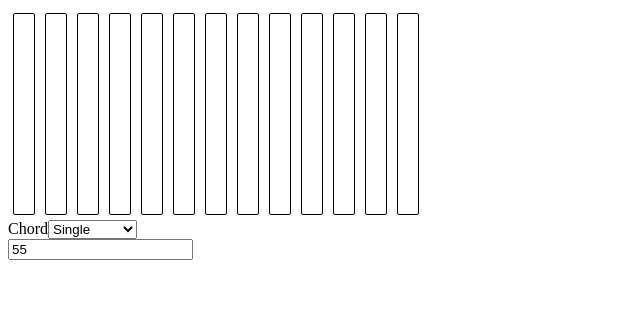
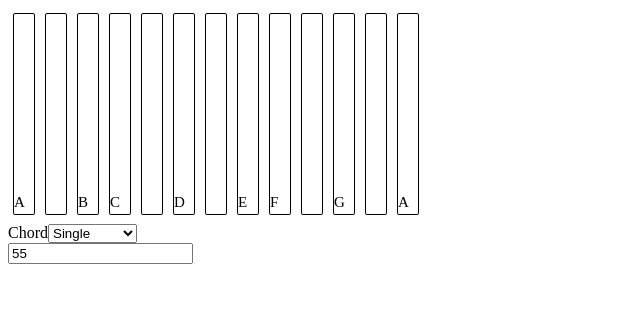
Before and after one commit to Joey152/human-music, an Angular app: page / in a window 1280 px wide. Shown: the top 310 px of the page, without its empty margins (0-640 px from the left). Built offline with nearby package versions, Linux system fonts and the light colour scheme.

Commit message:
Add labels to keys

```diff
--- a/src/app/component/piano/piano.component.css
+++ b/src/app/component/piano/piano.component.css
@@ -0,0 +1,3 @@
+.piano {
+  display: flex;
+}
--- a/src/app/component/piano/piano.component.html
+++ b/src/app/component/piano/piano.component.html
@@ -1,11 +1,13 @@
 <div class="piano">
   <hm-sound-button
     *ngFor="let note of notes; index as index"
+    [frequency]="webAudioService.note(note)"
     [pressed]="isPressed(index)"
     (mousedown)="play(note)"
     (mouseup)="stop(note)"
     (mouseleave)="stop(note)">
   </hm-sound-button>
+</div>
 <div class="chord-picker">
   <label for="chord">Chord</label>
   <select id="chord" [(ngModel)]="chord">
@@ -15,4 +17,3 @@
   </select>
 </div>
 <input [(ngModel)]="webAudioService.baseFrequency" name="baseFrequency">
-</div>
--- a/src/app/component/sound-button/sound-button.component.ts
+++ b/src/app/component/sound-button/sound-button.component.ts
@@ -7,13 +7,25 @@ import { Component, OnInit, Input } from '@angular/core';
 })
 export class SoundButtonComponent implements OnInit {
 
-  @Input() offsetA: number;
+  readonly notes = ['A', '', 'B', 'C', '', 'D', '', 'E', 'F', '', 'G', ''];
+
   @Input() pressed: boolean;
+  @Input()
+  set frequency(f: number) {
+    const i = this.mod(Math.round(Math.log2(f/440) * 12), 12);
+    this.label = this.notes[i];
+  }
+
   label: string
 
   constructor() { }
 
   ngOnInit() {
-    this.label = String.fromCharCode('A'.charCodeAt(0) + this.offsetA % 7);
+
+  }
+
+  // TODO: move
+  mod(n: number, m: number) {
+    return ((n % m) + m) % m;
   }
 }
--- a/src/app/service/web-audio.service.ts
+++ b/src/app/service/web-audio.service.ts
@@ -57,7 +57,7 @@ export class WebAudioService {
     }
   }
 
-  private note(n: number) {
+  note(n: number) {
     return this.baseFrequency*(Math.pow(2,n/12));
   }
 }
```
Lines whose indentation alone changed are shown as unchanged.
